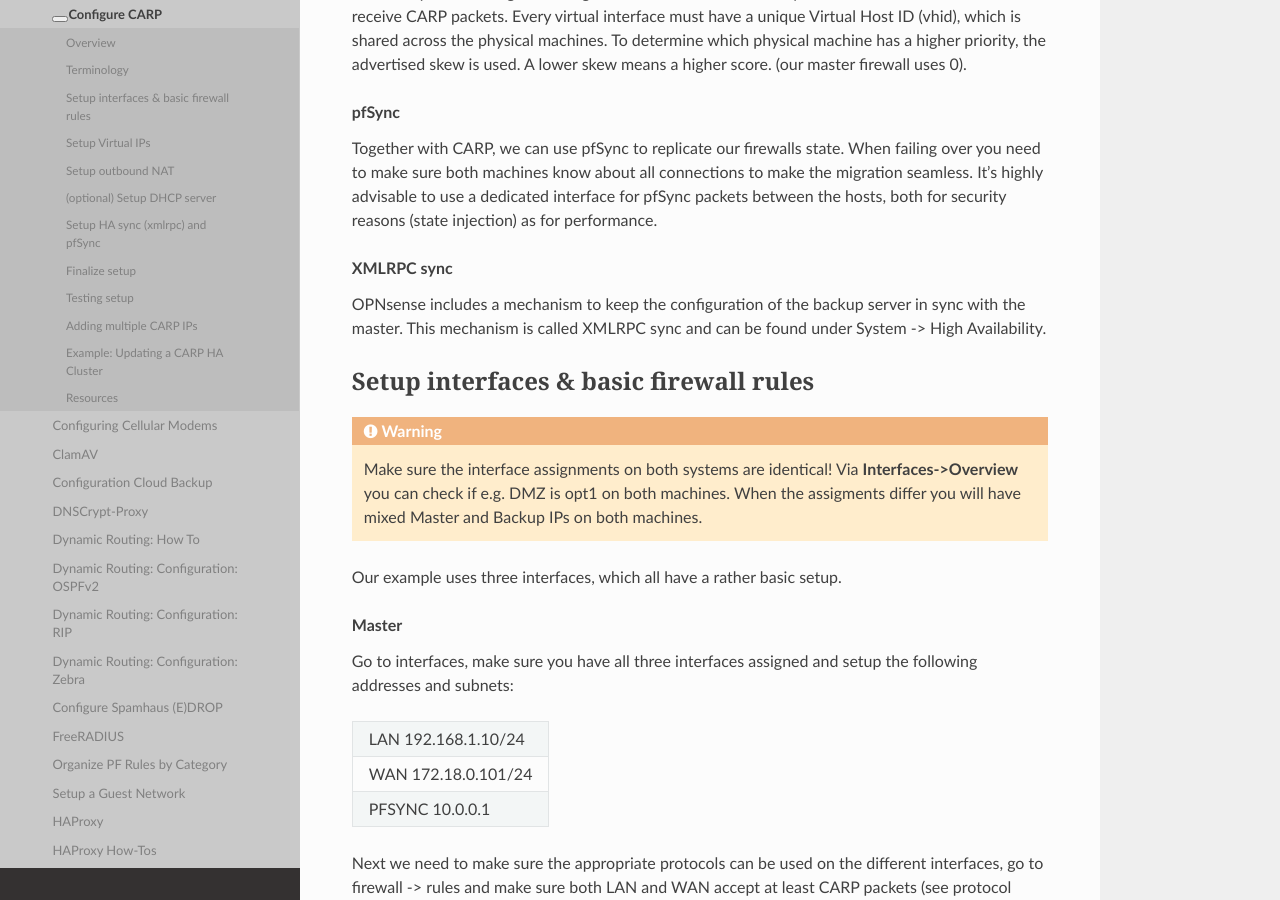
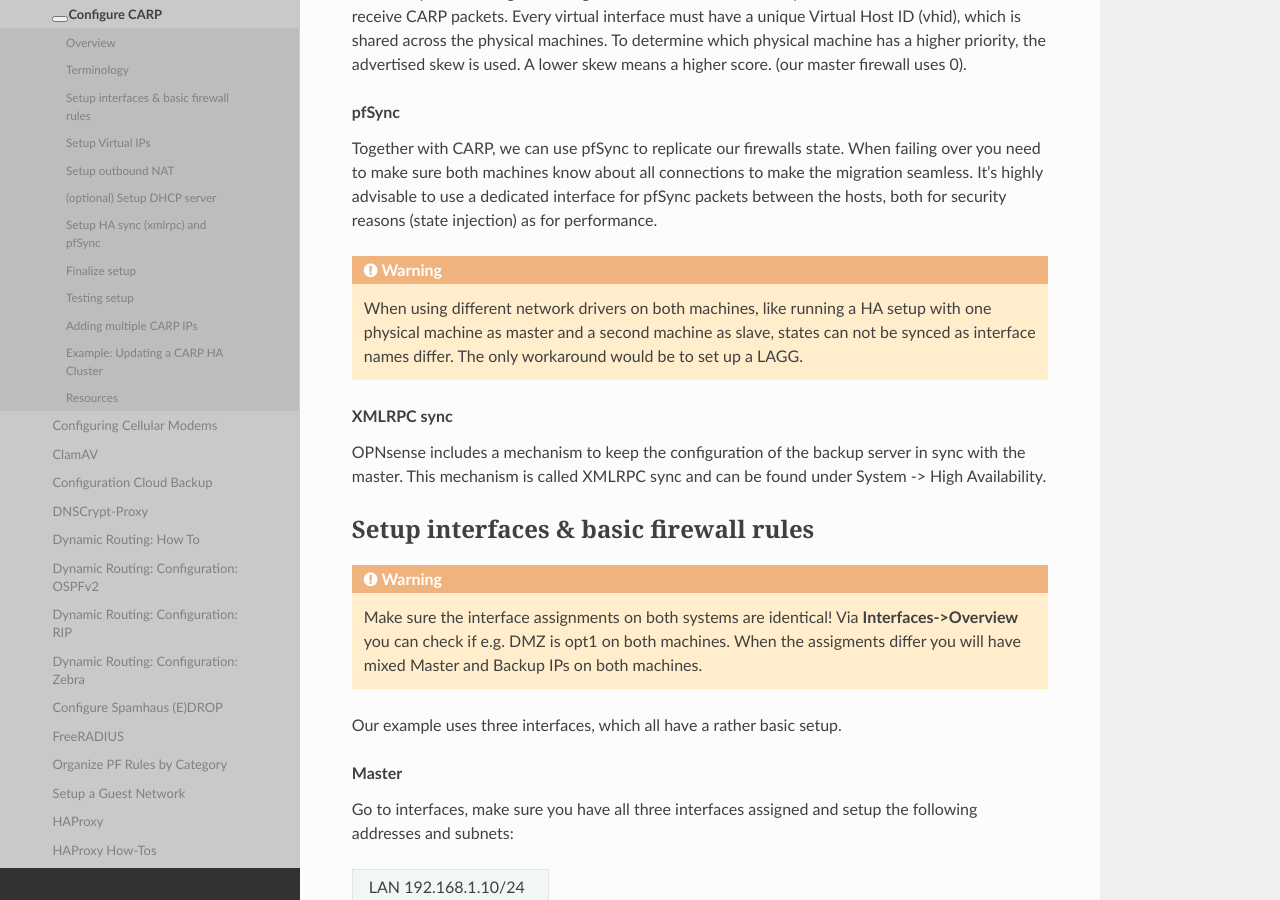
Before and after one commit to opnsense/docs, a Sphinx documentation site: the page built from source/manual/how-tos/carp.rst, in a window 1280 px wide and 900 px high, scrolled down 1190 px. Built offline with Sphinx 7.4.7 and the Read the Docs theme 2.0.0, drawn with Linux system fonts in a browser that asks for light colours; nearby versions of some CDN libraries; some web fonts are replaced; library files that are not in the unit come from our copies.

Commit message:
Update carp.rst (#100)

```diff
--- a/source/manual/how-tos/carp.rst
+++ b/source/manual/how-tos/carp.rst
@@ -54,6 +54,11 @@
 a dedicated interface for pfSync packets between the hosts, both for
 security reasons (state injection) as for performance.
 
+.. Warning::
+    When using different network drivers on both machines, like running a HA
+    setup with one physical machine as master and a second machine as slave,
+    states can not be synced as interface names differ. The only workaround
+    would be to set up a LAGG.
 
 .. rubric:: XMLRPC sync
     :name: xmlrpc-sync
```
